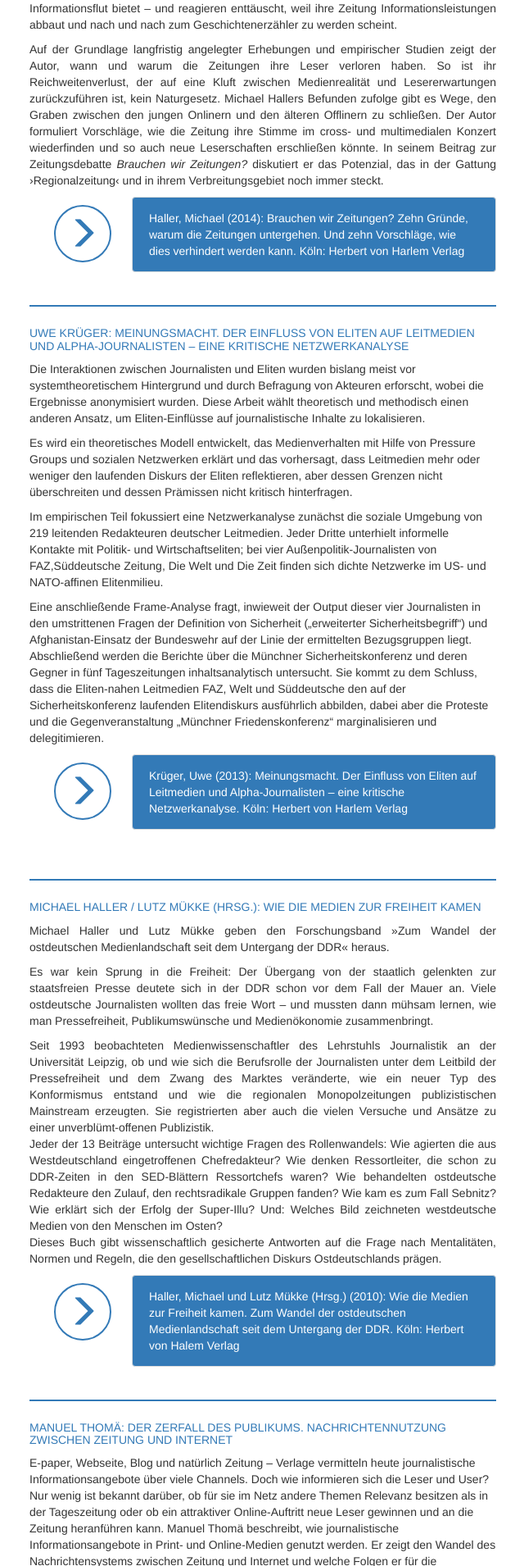
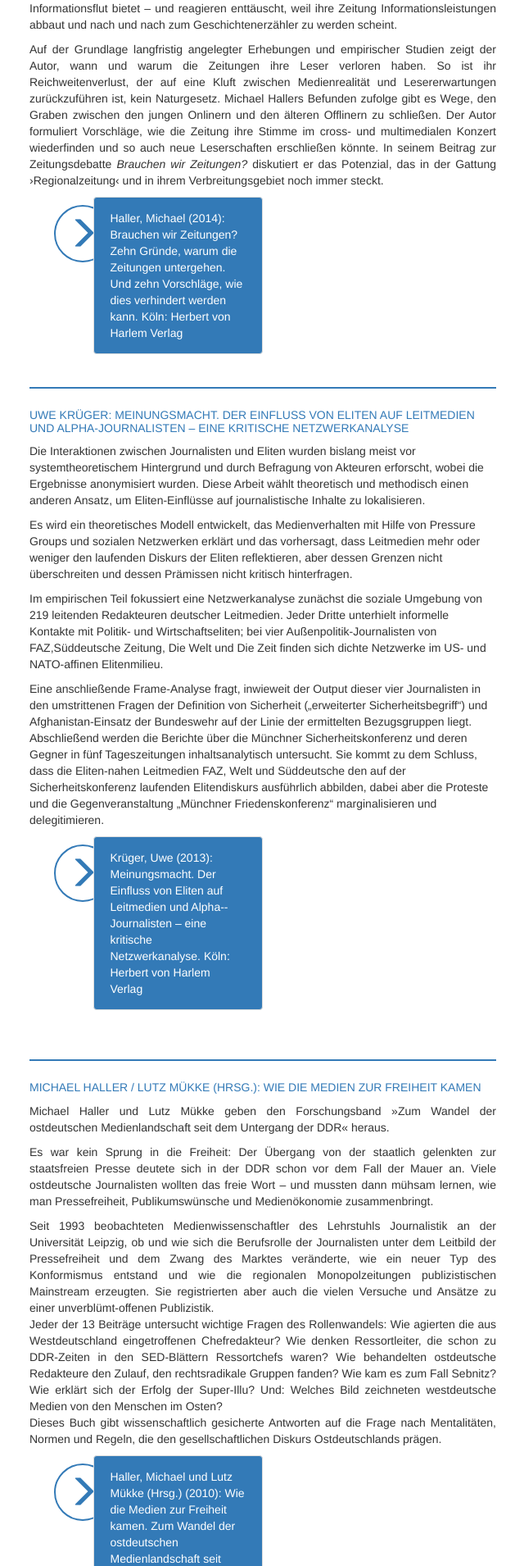
Before and after one commit to susedev/test, a Jekyll site: the page built from wir.html, in a window 1280 px wide. Shown: the part 2260-4170 px from the top of the page at 82% size, without its empty margins (229-869 px from the left). Built offline with Jekyll 4.4.1, drawn with Linux system fonts in a browser that asks for light colours; nearby versions of some CDN libraries.

Commit message:
Update wir.html

```diff
--- a/wir.html
+++ b/wir.html
@@ -60,7 +60,7 @@ title: Wir
 <p style="text-align: justify;">Auf der Grundlage langfristig angelegter Erhebungen und empirischer Studien zeigt der Autor, wann und warum die Zeitungen ihre Leser verloren haben. So ist ihr Reichweitenverlust, der auf eine Kluft zwischen Medienrealit&auml;t und Lesererwartungen zur&uuml;ckzuf&uuml;hren ist, kein Naturgesetz. Michael Hallers Befunden zufolge gibt es Wege, den Graben zwischen den jungen Onlinern und den &auml;lteren Offlinern zu schlie&szlig;en. Der Autor formuliert Vorschl&auml;ge, wie die Zeitung ihre Stimme im cross- und multimedialen Konzert wiederfinden und so auch neue Leserschaften erschlie&szlig;en k&ouml;nnte. In seinem Beitrag zur Zeitungsdebatte <em>Brauchen wir Zeitungen?</em> diskutiert er das Potenzial, das in der Gattung &rsaquo;Regionalzeitung&lsaquo; und in ihrem Verbreitungsgebiet noch immer steckt.</p>
 
 
-<div class="container">
+<div class="container" style="max-width: 600px;">
  <div class="col-md-1">
    <a class="btn btn-circle-3" href="http://www.halem-verlag.de/2014/brauchen-wir-zeitungen/"><span class="glyphicon glyphicon-menu-right" aria-hidden="true"></span></a>
  </div>
@@ -80,7 +80,7 @@ title: Wir
 
 <p>Eine anschlie&szlig;ende Frame-Analyse fragt, inwieweit der Output dieser vier Journalisten in den umstrittenen Fragen der Definition von Sicherheit (&bdquo;erweiterter Sicherheitsbegriff&ldquo;) und Afghanistan-Einsatz der Bundeswehr auf der Linie der ermittelten Bezugsgruppen liegt. Abschlie&szlig;end werden die Berichte &uuml;ber die M&uuml;nchner Sicherheitskonferenz und deren Gegner in f&uuml;nf Tageszeitungen inhaltsanalytisch untersucht. Sie kommt zu dem Schluss, dass die Eliten-nahen Leitmedien FAZ, Welt und S&uuml;ddeutsche den auf der Sicherheitskonferenz laufenden Elitendiskurs ausf&uuml;hrlich abbilden, dabei aber die Proteste und die Gegenveranstaltung &bdquo;M&uuml;nchner Friedenskonferenz&ldquo; marginalisieren und delegitimieren.</p>
 
-<div class="container">
+<div class="container" style="max-width: 600px;">
  <div class="col-md-1">
    <a class="btn btn-circle-3" href="http://www.halem-verlag.de/2013/meinungsmacht-und-elite-journalismus/"><span class="glyphicon glyphicon-menu-right" aria-hidden="true"></span></a>
  </div>
@@ -102,7 +102,7 @@ Jeder der 13 Beitr&auml;ge untersucht wichtige Fragen des Rollenwandels: Wie agi
 Dieses Buch gibt wissenschaftlich gesicherte Antworten auf die Frage nach Mentalit&auml;ten, Normen und Regeln, die den gesellschaftlichen Diskurs Ostdeutschlands pr&auml;gen.</p>
 
 
-<div class="container">
+<div class="container" style="max-width: 600px;">
  <div class="col-md-1">
    <a class="btn btn-circle-3" href="http://www.halem-verlag.de/2011/wie-die-medien-zur-freiheit-kamen/"><span class="glyphicon glyphicon-menu-right" aria-hidden="true"></span></a>
  </div>
@@ -117,7 +117,7 @@ Dieses Buch gibt wissenschaftlich gesicherte Antworten auf die Frage nach Mental
 
 <p>E-paper, Webseite, Blog und nat&uuml;rlich Zeitung &ndash; Verlage vermitteln heute journalistische Informationsangebote &uuml;ber viele Channels. Doch wie informieren sich die Leser und User? Nur wenig ist bekannt dar&uuml;ber, ob f&uuml;r sie im Netz andere Themen Relevanz besitzen als in der Tageszeitung oder ob ein attraktiver Online-Auftritt neue Leser gewinnen und an die Zeitung heranf&uuml;hren kann. Manuel Thom&auml; beschreibt, wie journalistische Informationsangebote in Print- und Online-Medien genutzt werden. Er zeigt den Wandel des Nachrichtensystems zwischen Zeitung und Internet und welche Folgen er f&uuml;r die Medienrezeption der Leser hat. Dargestellt werden verschiedene Ans&auml;tze, die sich in der Kommunikations- und Medienforschung mit diesen Entwicklungen besch&auml;ftigen. Die empirische Basis bildet ein langj&auml;hriges Forschungsprojekt des Instituts f&uuml;r Praktische Journalismusforschung. Um die spezifische Nutzung einzelner Channels zu analysieren wurden 30 problemzentrierte Interviews gef&uuml;hrt, 1.239 regelm&auml;&szlig;ige Leser telefonisch interviewt und erstmals &uuml;ber eine Paneluntersuchung rund 350 Leser und User periodisch online befragt. Die Ergebnisse zeigen, wie h&auml;ufig und warum die befragten Leser auf einzelne Medienangebote zugreifen, wie sie diese bewerten und warum sie auf andere verzichten.</p>
 
-<div class="container">
+<div class="container" style="max-width: 600px;">
  <div class="col-md-1">
    <a class="btn btn-circle-3" href="http://link.springer.com/book/10.1007%2F978-3-658-01190-1"><span class="glyphicon glyphicon-menu-right" aria-hidden="true"></span></a>
  </div>
```
